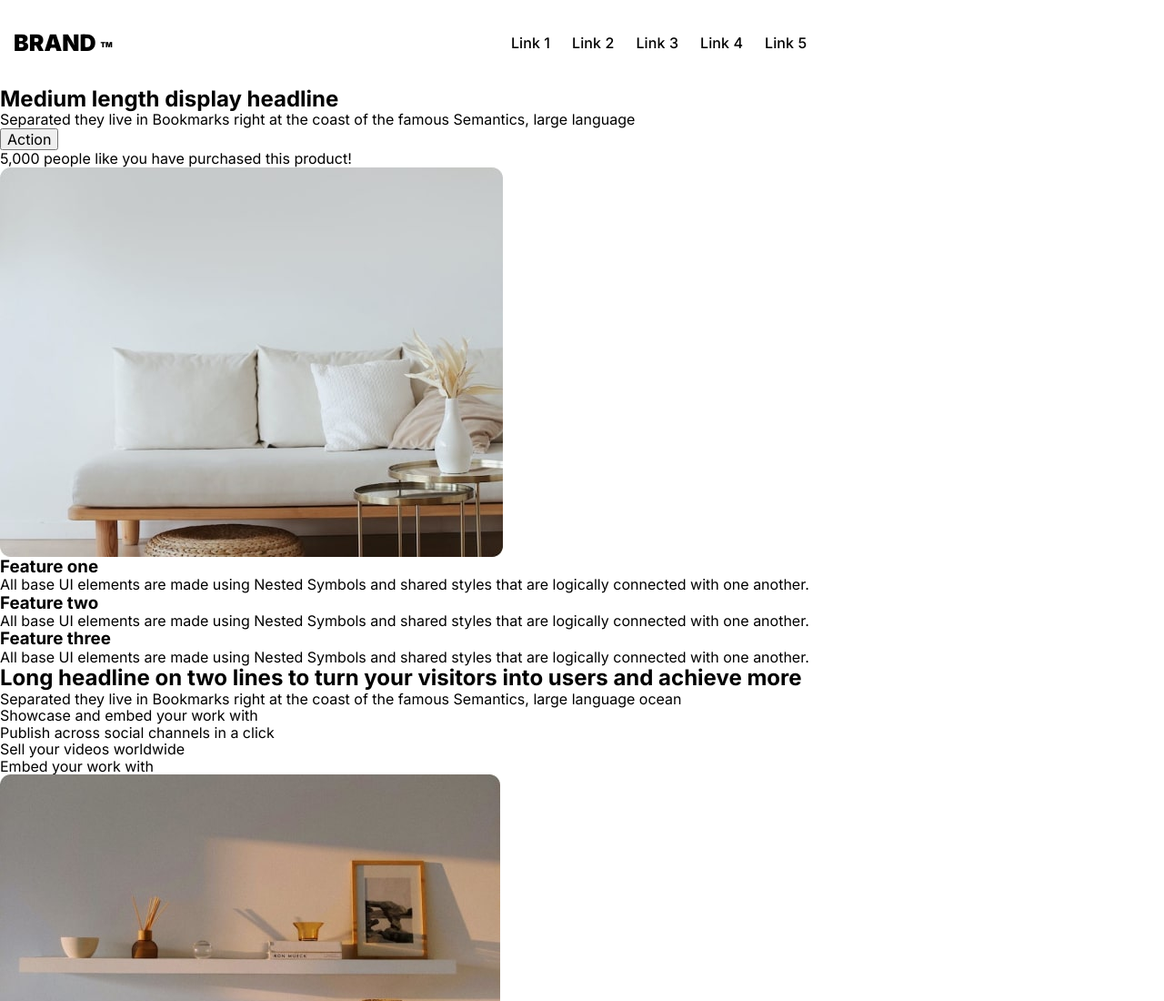
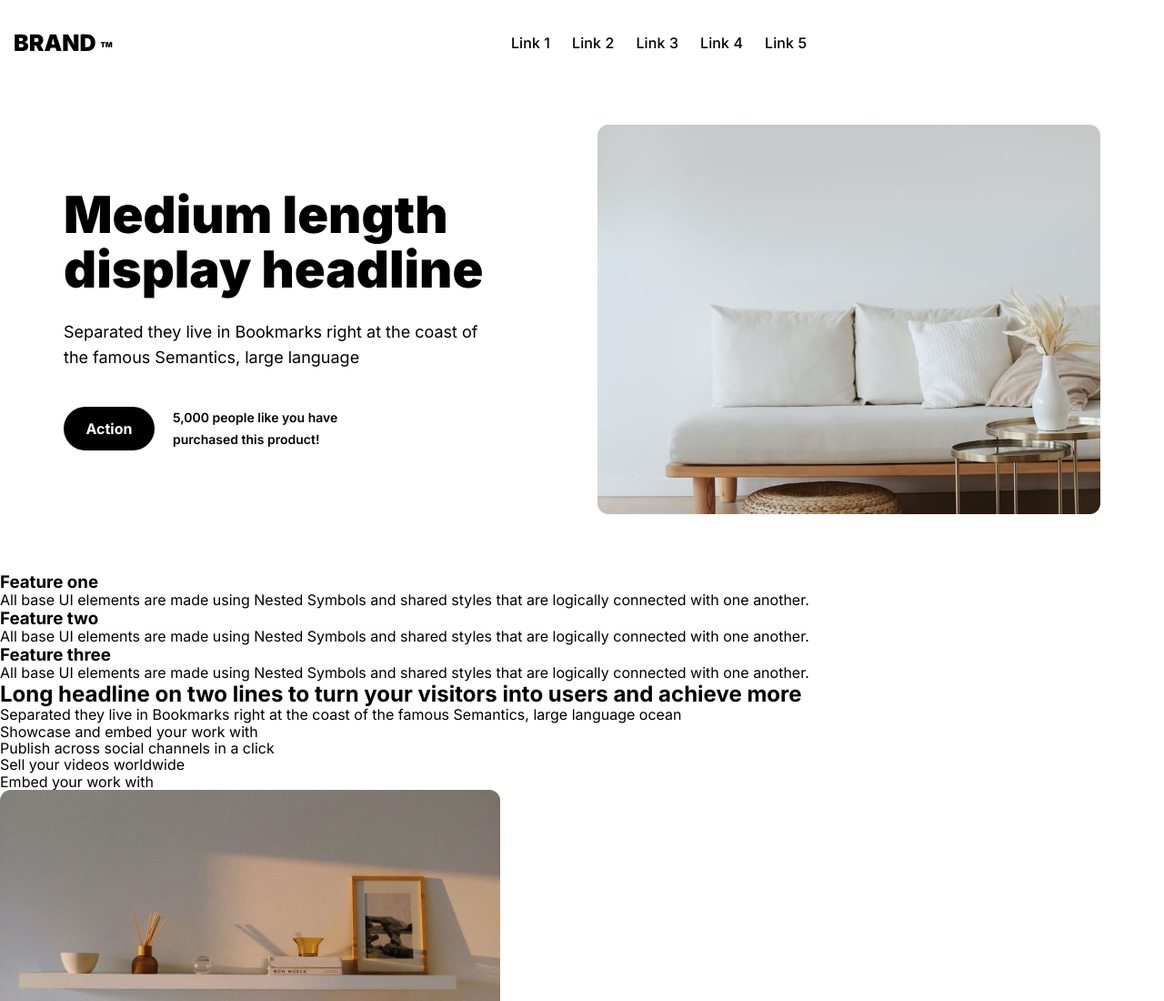
Before and after one commit to yulia-rodionova/brand-respomsive-web-page, a plain HTML site: page index.html in a window 1280 px wide. Shown: the top 1100 px of the page at 91% size. Drawn offline with nearby package versions, Linux system fonts and the light colour scheme.

Commit message:
hero styles

```diff
--- a/css/styles.css
+++ b/css/styles.css
@@ -37,6 +37,13 @@ body {
 	font-family: "Inter", sans-serif;
 	background-color: var(--light-color);
 	color: var(--dark-color);
+}
+
+.container {
+	width: 1170px;
+	padding-left: 15px;
+	padding-right: 15px;
+	margin: 0 auto;
 }
 
 /* ______ HEADER _________*/
@@ -100,3 +107,56 @@ body {
 	color: var(--dark-color);
 	background-color: var(--secondary-bg-color);
 }
+
+
+/* ______ HERO _________*/
+
+.hero {
+	padding-top: 42px;
+	padding-bottom: 64px;
+}
+.hero .container {
+	display: flex;
+	justify-content: space-between;
+	align-items: center;
+}
+.hero-title {
+	font-weight: 900;
+	font-size: 56px;
+	line-height: 1.07;
+	margin-bottom: 24px;
+
+	/* line-height: calc(60 / 56); */
+}
+
+.hero-text {
+	font-size: 18px;
+	line-height: 1.55;
+	margin-bottom: 40px;
+	width: 457px;
+}
+
+.hero-btn {
+	width: 100px;
+	height: 48px;
+	font-weight: 700;
+	font-size: 16px;
+	line-height: 1.5;
+	color: var(--light-color);
+	background-color: var(--dark-color);
+	border: none;
+	border-radius: 32px;
+}
+
+.hero-desc {
+	font-weight: 600;
+	font-size: 14px;
+	line-height: 1.7;
+	width: 236px;
+	margin-left: 20px;
+}
+
+.button-text {
+	display: flex;
+	align-items: center;
+}
--- a/index.html
+++ b/index.html
@@ -31,12 +31,17 @@
 			>
 		</header>
 		<main>
-			<section>
-				<h1>Medium length display headline</h1>
-				<p> Separated they live in Bookmarks right at the coast of the famous Semantics, large language </p>
-				<button type="button">Action</button>
-				<p>5,000 people like you have purchased this product!</p>
-				<img src="./images/hero-img.jpg" alt="room" width="553" height="428" />
+			<section class="hero">
+				<div class="container">
+				<div><h1 class="hero-title">Medium length display headline</h1>
+				<p class="hero-text"> Separated they live in Bookmarks right at the coast of the famous Semantics, large language </p>
+					<div class="button-text">
+				<button type="button" class="hero-btn">Action</button>
+				<p class="hero-desc">5,000 people like you have purchased this product!</p>
+					</div>
+				</div>
+				<img class="hero-img" src="./images/hero-img.jpg" alt="room" width="553" height="428" />
+				</div>
 			</section>
 			<section>
 				<h2 hidden>Advantages</h2>
```
